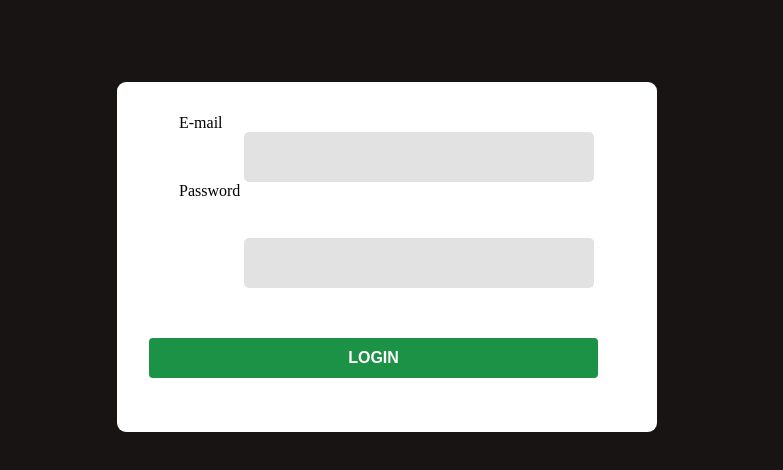
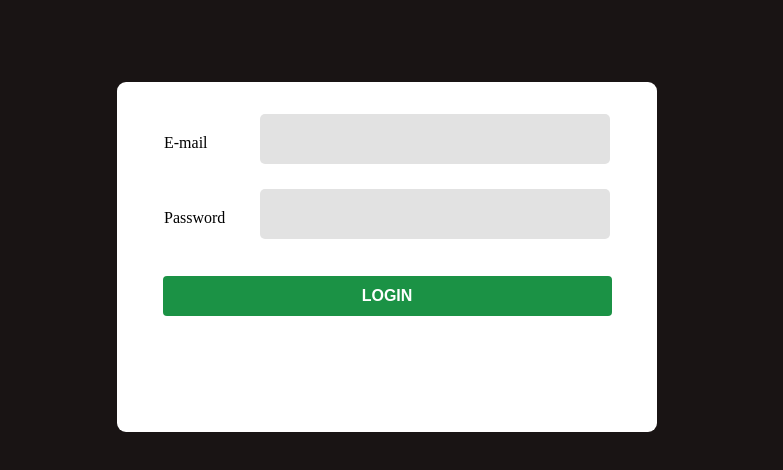
Before and after one commit to Gabrielenfcunha/trabalho_dashboardspotify, a plain HTML site: page trabalhodesexta/index.html in a window 1280 px wide. Shown: the part 250-720 px from the top of the page, without its empty margins (258-1041 px from the left). Drawn offline with Linux system fonts and the light colour scheme.

Commit message:
tela de login do trabalho

```diff
--- a/trabalhodesexta/index.html
+++ b/trabalhodesexta/index.html
@@ -18,11 +18,12 @@
       <div class="login">
           <div class="login__conteiner">
             <form class="login__form">
-                <label for="email" class="login_input-border">E-mail</label>
                 <input class="login_input" id="email" type="email">
+                <span class="login_input-border">E-mail</span>
 
-                <label for="password" class="login_input-border">Password</label>
+
                 <input class="login_input" id="password" type="password">
+                <span class="login_input-border">Password</span>
                 <button class="login_submit">LOGIN</button>
             </form>
           </div>
--- a/trabalhodesexta/style.css
+++ b/trabalhodesexta/style.css
@@ -47,7 +47,13 @@ div{
   padding: 32px;
   border-radius: 9px;
 }
-
+.login__form{
+  width: 100%;
+  display: flex;
+  flex-direction: column;
+  align-items: center;
+  justify-content: center;
+}
 .login_input{
   height: 40px;
   width: 100%;
@@ -125,5 +131,6 @@ div{
   font-weight: 900;
   text-align: center;
   color: #fff;
+
   margin-top: -100px;
   letter-spacing: 0em;}
```
